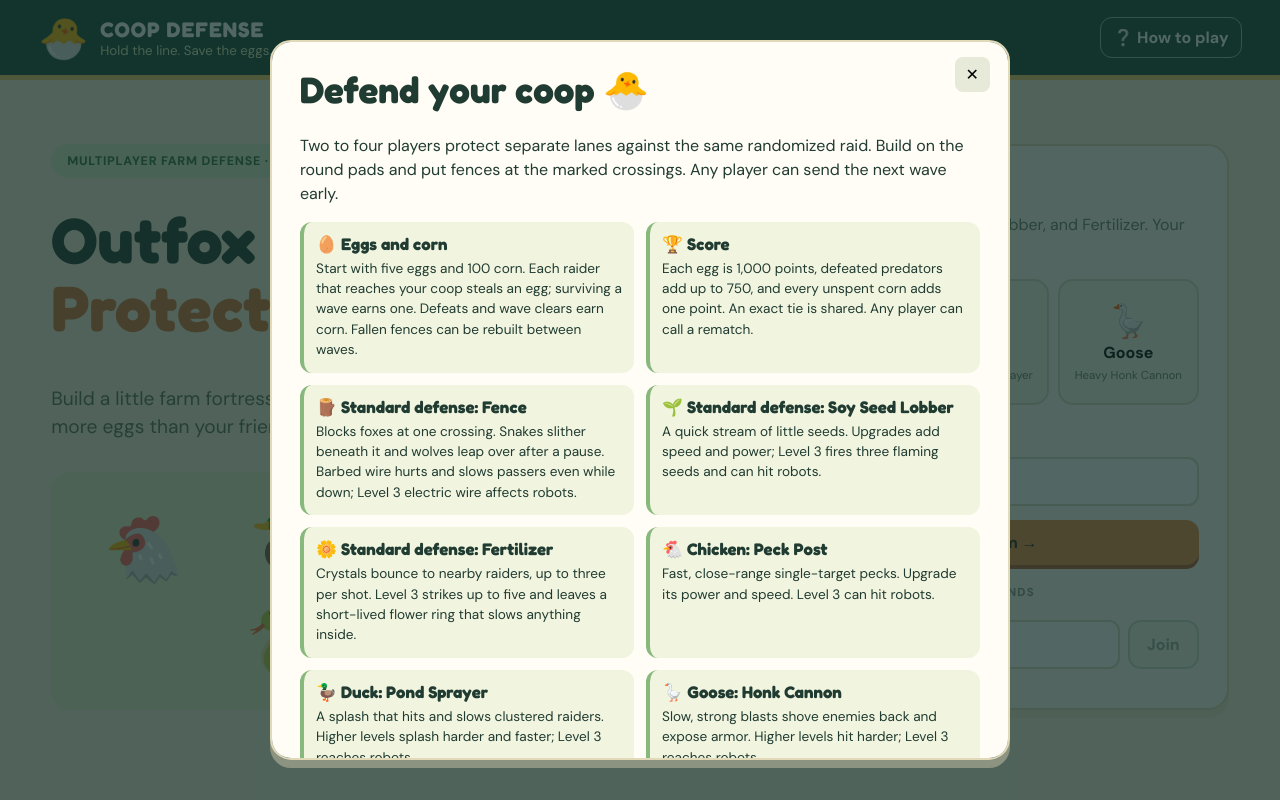
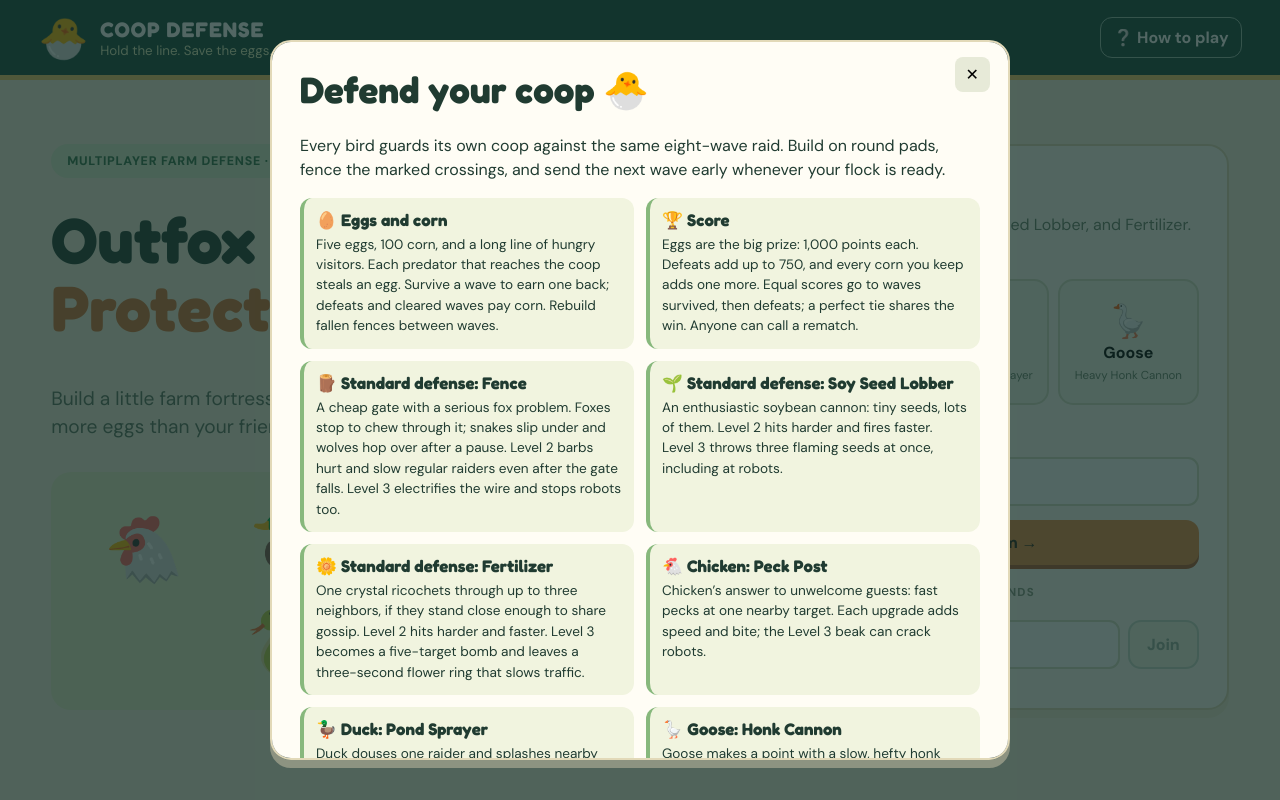
Before and after one commit to McNultyVan/Coop_Defense, a React (Vite) app: page / in a window 1280 px wide. Both pictures are taken after a click on the button "❔ How to play". Built offline with nearby package versions, Linux system fonts and the light colour scheme.

Commit message:
Rewrite gameplay descriptions with clearer farm humor

```diff
--- a/src/main.tsx
+++ b/src/main.tsx
@@ -6,12 +6,36 @@ import './style.css';
 type Session={code:string;token:string};
 const ICON:Record<string,string>={chicken:'🐔',duck:'🦆',goose:'🪿',fox:'🦊',snake:'🐍',wolf:'🐺',fence:'🪵',soy:'🌱',fertilizer:'🌼',peck:'🐤',pond:'💦',honk:'📣'};
 const DEFENSE_DESC:Record<TowerType,[string,string,string]>={
- fence:['A cheap roadblock. Foxes stop; snakes slip under and wolves hop after a pause.','Barbed wire nips and slows passers, even when the fence is down.','Electric barbs hit robots and keep working after the tougher rails collapse.'],
- soy:['A little seed, fired fast. Place it where raiders linger.','Stronger seeds fly faster through the lane.','A flaming three-seed burst can scorch robots.'],
- fertilizer:['Crystals bounce through up to three tightly grouped raiders.','Concentrated crystals hit harder, bounce farther and fire faster.','A five-target bomb blooms into a fading slow-flower ring; robots feel it too.'],
- peck:['A speedy chicken post pecks one nearby raider at a time.','Sharper pecks come faster and hit harder.','A rapid golden beak can punch through robot shells.'],
- pond:['Duck-made splash slows a small cluster at the impact spot.','Bigger, quicker splashes hold groups in place longer.','A frosty wave can soak and slow robots.'],
- honk:['Goose power: a heavy honk shoves and cracks one target.','Deeper honks hit harder and rattle armor more often.','A thunderous blast can shove robots and break their plating.']
+ fence:[
+  'A budget barricade with a fox-sized attitude. Foxes stop here; snakes and wolves can get past after a pause.',
+  'Add barbs: nonrobot passers take damage and slow down, even after the rails fall.',
+  'Reinforced rails and electric barbs stop robots too. The wire keeps zapping after a knockdown.'
+ ],
+ soy:[
+  'Tiny soy seeds pepper the raider closest to your coop. Light damage, rapid fire.',
+  'Heavier seeds and a quicker trigger mean more hits before trouble reaches the coop.',
+  'Three flaming seeds per volley. Robots are finally on the menu.'
+ ],
+ fertilizer:[
+  'One crystal skips between up to three neighbors, but it cannot cross an empty stretch.',
+  'Concentrate the mix: stronger hits, faster shots, and a longer hop to the next raider.',
+  'A five-target bomb plants flowers that slow passers for three seconds, robots included.'
+ ],
+ peck:[
+  'Chicken posted a guard with a very busy beak. Quick pecks, short reach.',
+  'Sharper beak, faster jabs. Close visitors get the point.',
+  'A golden beak pecks through robot armor. The short reach still applies.'
+ ],
+ pond:[
+  'Duck douses one raider and splashes nearby company, slowing the whole soggy group.',
+  'Stronger splashes arrive sooner. Crowds get wet in a hurry.',
+  'A full-strength soaking hits and slows robots too. No umbrella helps.'
+ ],
+ honk:[
+  'One honk, one shove. A slow, heavy blast that rattles armor.',
+  'A louder honk lands harder and comes around sooner. Armor loses the argument.',
+  'A thunderclap that shoves robots and cracks their armor.'
+ ]
 };
 const BIRDS:Bird[]=['chicken','duck','goose'];
 const parseSession=():Session|null=>{try{return JSON.parse(localStorage.getItem('coop-session')||'null')}catch{return null}};
@@ -48,7 +72,7 @@ function App(){
  const winner=game?.phase==='results'?[...game.players].sort(ranking)[0]:null;const tied=winner&&(game?.players.filter(p=>score(p)===score(winner!)&&p.waves===winner.waves&&p.kills===winner.kills).length||0)>1;
  return <div className="app">
   <header className="topbar"><div className="brand"><span className="brand-mark">🐣</span><div><strong>COOP DEFENSE</strong><small>Hold the line. Save the eggs.</small></div></div><div className="header-actions"><button className="ghost" onClick={()=>setHelp(true)}>❔ How to play</button>{session&&<button className="ghost" onClick={leave}>Leave room</button>}</div></header>
-  {!session?<main className="landing"><div className="hero"><div className="ribbon">MULTIPLAYER FARM DEFENSE · 2–4 PLAYERS</div><h1>Outfox the foxes.<br/><em>Protect your coop.</em></h1><p>Build a little farm fortress, survive eight waves together, and keep more eggs than your friends.</p><div className="hero-animals">🐔　🦆　🪿 <span>vs</span> 🦊　🐍　🐺</div></div><div className="entry card"><h2>Choose your bird</h2><p>Everyone gets Fence, Soy Seed Lobber, and Fertilizer. Your bird brings one special tower.</p><div className="bird-grid">{BIRDS.map(b=><button key={b} className={`bird-card ${bird===b?'chosen':''}`} onClick={()=>setBird(b)}><span>{ICON[b]}</span><strong>{b}</strong><small>{b==='chicken'?'Fast Peck Post':b==='duck'?'Splash Pond Sprayer':'Heavy Honk Cannon'}</small></button>)}</div><label>Your name<input maxLength={18} value={name} onChange={e=>setName(e.target.value)} placeholder="Farm defender"/></label><button className="primary wide" disabled={busy} onClick={()=>enter('create')}>Create room →</button><div className="or">OR JOIN FRIENDS</div><div className="join"><input aria-label="Room code" maxLength={5} value={code} onChange={e=>setCode(e.target.value.toUpperCase())} placeholder="ROOM CODE"/><button className="secondary" disabled={busy||code.length!==5} onClick={()=>enter('join')}>Join</button></div>{error&&<p className="error">{error}</p>}</div></main>:
+  {!session?<main className="landing"><div className="hero"><div className="ribbon">MULTIPLAYER FARM DEFENSE · 2–4 PLAYERS</div><h1>Outfox the foxes.<br/><em>Protect your coop.</em></h1><p>Build a little farm fortress, survive eight waves together, and keep more eggs than your friends.</p><div className="hero-animals">🐔　🦆　🪿 <span>vs</span> 🦊　🐍　🐺</div></div><div className="entry card"><h2>Choose your bird</h2><p>Every bird can build Fence, Soy Seed Lobber, and Fertilizer. Your bird adds one specialty.</p><div className="bird-grid">{BIRDS.map(b=><button key={b} className={`bird-card ${bird===b?'chosen':''}`} onClick={()=>setBird(b)}><span>{ICON[b]}</span><strong>{b}</strong><small>{b==='chicken'?'Fast Peck Post':b==='duck'?'Splash Pond Sprayer':'Heavy Honk Cannon'}</small></button>)}</div><label>Your name<input maxLength={18} value={name} onChange={e=>setName(e.target.value)} placeholder="Farm defender"/></label><button className="primary wide" disabled={busy} onClick={()=>enter('create')}>Create room →</button><div className="or">OR JOIN FRIENDS</div><div className="join"><input aria-label="Room code" maxLength={5} value={code} onChange={e=>setCode(e.target.value.toUpperCase())} placeholder="ROOM CODE"/><button className="secondary" disabled={busy||code.length!==5} onClick={()=>enter('join')}>Join</button></div>{error&&<p className="error">{error}</p>}</div></main>:
   !game?<main className="loading">🌱 Connecting to room {session.code}… <small>{connection}</small>{error&&<button onClick={leave}>{error} Leave</button>}</main>:
   <main className="game-layout">
    <section className="play-area">
@@ -59,20 +83,20 @@ function App(){
    </section>
    <aside className="sidebar"><div className="card standings"><h2>🏅 Live standings</h2>{[...game.players].sort(ranking).map((p,i)=><div className={`standing ${p.id===me?.id?'self':''}`} key={p.id}><span className="place">{i+1}</span><span className="bird-icon">{ICON[p.bird]}</span><div><strong>{p.name}{p.id===me?.id?' · you':''}</strong><small>{p.eggs===0?'Eliminated':p.connected?'Defending':'Disconnected'} · {p.kills} defeats</small></div><b>🥚 {p.eggs}</b></div>)}</div><div className="card wave-preview"><h2>🌾 Raid report</h2><p>{game.phase==='lobby'?'Get ready for the first raid.':game.phase==='break'?`Next: wave ${game.wave} · ${game.wavePlan[game.wave-1]?.length||0} predators`:`Current: wave ${game.wave} of 8 · ${game.wavePlan[game.wave-1]?.length||0} predators`}</p><div className="enemy-tags">{game.wave>0&&Array.from(new Set((game.wavePlan?.[game.wave-1]||[]).map(e=>`${e.variant} ${e.family}`))).map(s=><span key={s}>{s.includes('machine')?'🤖':s.includes('armored')?'🛡️':'🐾'} {s}</span>)}</div><small>Foxes attack fences · Snakes slither under · Wolves hop over</small></div><div className="card mini-rules"><h2>🐣 The goal</h2><p>Survive for eggs, defeat raiders for points, and save corn for the final score. Every wave gets tougher.</p><button className="text-link" onClick={()=>setHelp(true)}>Read all rules →</button></div></aside>
   </main>}
-  {help&&<div className="modal-backdrop" onClick={()=>setHelp(false)}><div className="modal card" role="dialog" aria-modal="true" aria-label="How to play" onClick={e=>e.stopPropagation()}><button className="modal-close" onClick={()=>setHelp(false)}>✕</button><h1>Defend your coop 🐣</h1><p>Two to four players protect separate lanes against the same randomized raid. Build on the round pads and put fences at the marked crossings. Any player can send the next wave early.</p><div className="rules-grid">
- <div><h3>🥚 Eggs and corn</h3><p>Start with five eggs and 100 corn. Each raider that reaches your coop steals an egg; surviving a wave earns one. Defeats and wave clears earn corn. Fallen fences can be rebuilt between waves.</p></div>
- <div><h3>🏆 Score</h3><p>Each egg is 1,000 points, defeated predators add up to 750, and every unspent corn adds one point. An exact tie is shared. Any player can call a rematch.</p></div>
- <div><h3>🪵 Standard defense: Fence</h3><p>Blocks foxes at one crossing. Snakes slither beneath it and wolves leap over after a pause. Barbed wire hurts and slows passers even while down; Level 3 electric wire affects robots.</p></div>
- <div><h3>🌱 Standard defense: Soy Seed Lobber</h3><p>A quick stream of little seeds. Upgrades add speed and power; Level 3 fires three flaming seeds and can hit robots.</p></div>
- <div><h3>🌼 Standard defense: Fertilizer</h3><p>Crystals bounce to nearby raiders, up to three per shot. Level 3 strikes up to five and leaves a short-lived flower ring that slows anything inside.</p></div>
- <div><h3>🐔 Chicken: Peck Post</h3><p>Fast, close-range single-target pecks. Upgrade its power and speed. Level 3 can hit robots.</p></div>
- <div><h3>🦆 Duck: Pond Sprayer</h3><p>A splash that hits and slows clustered raiders. Higher levels splash harder and faster; Level 3 reaches robots.</p></div>
- <div><h3>🪿 Goose: Honk Cannon</h3><p>Slow, strong blasts shove enemies back and expose armor. Higher levels hit harder; Level 3 reaches robots.</p></div>
- <div><h3>🦊 Foxes</h3><p>The baseline raider. Foxes stop and attack an intact fence until it falls. An armored fox sheds its plating under fire and keeps running.</p></div>
- <div><h3>🐍 Snakes</h3><p>Fast but lighter. A snake pauses at an intact fence, then slithers beneath it. Armored snakes shed their plating and continue as basic snakes.</p></div>
- <div><h3>🐺 Wolves</h3><p>Slow, heavy and hard to stop. A wolf pauses, then hops an intact fence. Armored wolves lose their plating before their basic body can be defeated.</p></div>
- <div><h3>🤖 Robots</h3><p>Machines first arrive in wave 7. Levels 1 and 2 cannot affect them. Only Level 3 defenses work.</p></div>
- <div><h3>🪶 Armored Ostrich</h3><p>Defeats slowly charge one armored runner. Send it during a wave: it sweeps down the lane, pushing regular raiders back without damage. Robots stay in place for two seconds instead.</p></div>
+  {help&&<div className="modal-backdrop" onClick={()=>setHelp(false)}><div className="modal card" role="dialog" aria-modal="true" aria-label="How to play" onClick={e=>e.stopPropagation()}><button className="modal-close" onClick={()=>setHelp(false)}>✕</button><h1>Defend your coop 🐣</h1><p>Every bird guards its own coop against the same eight-wave raid. Build on round pads, fence the marked crossings, and send the next wave early whenever your flock is ready.</p><div className="rules-grid">
+ <div><h3>🥚 Eggs and corn</h3><p>Five eggs, 100 corn, and a long line of hungry visitors. Each predator that reaches the coop steals an egg. Survive a wave to earn one back; defeats and cleared waves pay corn. Rebuild fallen fences between waves.</p></div>
+ <div><h3>🏆 Score</h3><p>Eggs are the big prize: 1,000 points each. Defeats add up to 750, and every corn you keep adds one more. Equal scores go to waves survived, then defeats; a perfect tie shares the win. Anyone can call a rematch.</p></div>
+ <div><h3>🪵 Standard defense: Fence</h3><p>A cheap gate with a serious fox problem. Foxes stop to chew through it; snakes slip under and wolves hop over after a pause. Level 2 barbs hurt and slow regular raiders even after the gate falls. Level 3 electrifies the wire and stops robots too.</p></div>
+ <div><h3>🌱 Standard defense: Soy Seed Lobber</h3><p>An enthusiastic soybean cannon: tiny seeds, lots of them. Level 2 hits harder and fires faster. Level 3 throws three flaming seeds at once, including at robots.</p></div>
+ <div><h3>🌼 Standard defense: Fertilizer</h3><p>One crystal ricochets through up to three neighbors, if they stand close enough to share gossip. Level 2 hits harder and faster. Level 3 becomes a five-target bomb and leaves a three-second flower ring that slows traffic.</p></div>
+ <div><h3>🐔 Chicken: Peck Post</h3><p>Chicken’s answer to unwelcome guests: fast pecks at one nearby target. Each upgrade adds speed and bite; the Level 3 beak can crack robots.</p></div>
+ <div><h3>🦆 Duck: Pond Sprayer</h3><p>Duck douses one raider and splashes nearby company, slowing the group. Upgrades hit harder and come faster; Level 3 can soak robots.</p></div>
+ <div><h3>🪿 Goose: Honk Cannon</h3><p>Goose makes a point with a slow, hefty honk that shoves targets back and weakens armor. Upgrades hit harder and come sooner; Level 3 can budge robots.</p></div>
+ <div><h3>🦊 Foxes</h3><p>Foxes take the straightforward route: stop at a fence and gnaw until it falls. Break an armored fox’s plating and the fox underneath keeps charging.</p></div>
+ <div><h3>🐍 Snakes</h3><p>The fast ones. A snake pauses at a fence, slips underneath, and keeps moving. Break its armor and you still have the snake to deal with.</p></div>
+ <div><h3>🐺 Wolves</h3><p>Big, slow, stubborn. Wolves pause, then hop an intact fence. Break the plating; the wolf underneath is still coming.</p></div>
+ <div><h3>🤖 Robots</h3><p>Wave 7 brings metal versions of every predator. Level 1 and 2 defenses cannot touch them; only Level 3 can. Your armored ostrich can still knock them down for two seconds.</p></div>
+ <div><h3>🪶 Armored Ostrich</h3><p>Defeats charge your armored ostrich. Unleash it during a wave and it barrels down the lane, shoving regular predators backward without hurting them. Ostriches knock robots down for two seconds. No damage, just a very forceful timeout.</p></div>
  </div><button className="primary wide" onClick={()=>setHelp(false)}>Let's defend!</button></div></div>}
  </div>
 }
@@ -89,7 +113,7 @@ function Field({player,game,selection,onSelect,now}:{player:Player;game:Game;sel
  {FENCE_POS.map((x,i)=>{const t=player.towers.find(t=>t.type==='fence'&&t.pad===i),y=laneY(x)*420+30;return <g key={i} onClick={()=>onSelect('fence',i)} className="clickable"><circle cx={35+x*925} cy={y} r="28" fill={selection?.kind==='fence'&&selection.pad===i?'#ffe579':t?'#795b40':'#fff5d5'} stroke="#553f30" strokeWidth="3" strokeDasharray={t?'':'5 5'}/>{t?<TowerSprite type="fence" level={t.level} x={35+x*925} y={y} down={t.hp<=0}/>:<text x={24+x*925} y={y+10} fontSize="29">＋</text>}{t&&<text x={20+x*925} y={y-32} className="field-label">FENCE · {t.hp>0?`L${t.level}`:'DOWN'}</text>}</g>})}
  {PADS.map((x,i)=>{const t=player.towers.find(t=>t.type!=='fence'&&t.pad===i),y=laneY(x)*420+30+(i%2?-73:76);return <g key={i} onClick={()=>onSelect('tower',i)} className="clickable"><circle cx={35+x*925} cy={y} r="30" fill={selection?.kind==='tower'&&selection.pad===i?'#ffe579':t?'#ffedc6':'#e3f5d6'} stroke={t?'#a35e30':'#6e9d70'} strokeWidth="3" strokeDasharray={t?'':'6 5'}/>{t?<TowerSprite type={t.type} level={t.level} x={35+x*925} y={y}/>:<text x={24+x*925} y={y+10} fontSize="30">＋</text>}{t&&<text x={25+x*925} y={y-35} className="field-label">LV {t.level}</text>}</g>})}
  {(game.effects[player.id]||[]).filter(effect=>effect.until>now).map(effect=>{const index=player.towers.find(t=>t.type===effect.type&&PADS[t.pad]===effect.from)?.pad??0;const x1=35+effect.from*925,y1=laneY(effect.from)*420+30+(effect.bounce?0:index%2?-73:76),x2=35+effect.to*925,y2=laneY(effect.to)*420+30;const progress=Math.min(1,(now-effect.at)/320);const colors:Record<string,string>={soy:effect.level===3?'#ff7928':'#b5dc5d',fertilizer:'#e3b2f9',peck:'#ffe06a',pond:'#65ddfa',honk:'#fff59d'};return <g key={effect.id} className="attack-effect"><path d={`M${x1} ${y1} Q${(x1+x2)/2} ${Math.min(y1,y2)-45} ${x2} ${y2}`} fill="none" stroke={colors[effect.type]} strokeWidth={effect.type==='honk'?9:effect.level===3?6:3} opacity={.7*(1-progress)} strokeDasharray={effect.type==='honk'?'10 7':undefined}/><circle cx={x1+(x2-x1)*progress} cy={y1+(y2-y1)*progress-32*Math.sin(Math.PI*progress)} r={effect.type==='fertilizer'&&effect.level===3?12:effect.type==='honk'?11:6} fill={colors[effect.type]} stroke="#fff8d9" strokeWidth="2"/>{effect.type==='soy'&&effect.level===3&&<><circle cx={x1+(x2-x1)*progress-8} cy={y1+(y2-y1)*progress-22*Math.sin(Math.PI*progress)} r="4" fill="#ffa837"/><circle cx={x1+(x2-x1)*progress+8} cy={y1+(y2-y1)*progress-22*Math.sin(Math.PI*progress)} r="4" fill="#ffa837"/></>}</g>})}
- {player.enemies.map((e:Enemy)=>{const x=35+e.x*925,y=laneY(e.x)*420+30;return <g key={e.id} className="enemy-unit" style={{transform:`translate(${x}px, ${y}px)`}}><EnemySprite family={e.family} variant={e.variant} x={0} y={0}/>{e.armorShedAt&&now-e.armorShedAt<650&&<g className="armor-shards"><path d="M-20-17l-14-14-5 15m53-3 15-13 5 15" fill="#bcc9ce" stroke="#52656e" strokeWidth="3" opacity={1-(now-e.armorShedAt)/650}/></g>}{e.stunUntil>now&&<text x="-10" y="-48" fontSize="21">⚡</text>}<rect x="-23" y="-39" width="46" height="6" rx="2" fill="#563b3b"/><rect x="-23" y="-39" width={46*e.hp/e.maxHp} height="6" rx="2" fill="#60d75b"/></g>})}
+ {player.enemies.map((e:Enemy)=>{const x=35+e.x*925,y=laneY(e.x)*420+30;return <g key={e.id} className={`enemy-unit ${e.variant==='machine'&&e.stunUntil>now?'stunned':''}`} style={{transform:`translate(${x}px, ${y}px)`}}><EnemySprite family={e.family} variant={e.variant} x={0} y={0}/>{e.armorShedAt&&now-e.armorShedAt<650&&<g className="armor-shards"><path d="M-20-17l-14-14-5 15m53-3 15-13 5 15" fill="#bcc9ce" stroke="#52656e" strokeWidth="3" opacity={1-(now-e.armorShedAt)/650}/></g>}{e.stunUntil>now&&<text x="-10" y="-48" fontSize="21">⚡</text>}<rect x="-23" y="-39" width="46" height="6" rx="2" fill="#563b3b"/><rect x="-23" y="-39" width={46*e.hp/e.maxHp} height="6" rx="2" fill="#60d75b"/></g>})}
  {player.ostrichUntil>now&&player.ostrichAt>0&&<g className="ostrich-run"><OstrichSprite x={35+Math.min(1,(now-player.ostrichAt)/3200)*925} y={laneY(Math.min(1,(now-player.ostrichAt)/3200))*420+30}/></g>}
  {player.eggs===0&&<g><rect width="1000" height="480" fill="#142b28" opacity=".47"/><text x="500" y="225" textAnchor="middle" fontSize="52" fontWeight="900" fill="white">COOP LOST</text><text x="500" y="270" textAnchor="middle" fontSize="23" fill="white">Watch the remaining flock defend</text></g>}</svg>;
 }
--- a/src/style.css
+++ b/src/style.css
@@ -49,3 +49,4 @@
 @media(max-width:720px){.field{width:100%;min-width:0;aspect-ratio:1000/530}.field-wrap{overflow:hidden}.build-options{grid-template-columns:repeat(2,minmax(0,1fr))}.build-option{min-width:0;min-height:175px;padding:10px}.build-option strong{font-size:.95rem}.build-option small{font-size:.76rem}.rules-grid{grid-template-columns:1fr}.wave-countdown{position:absolute;left:50%;top:26%;transform:translateX(-50%);margin:0}}
 @media(max-width:440px){.build-options{grid-template-columns:1fr}.build-option{min-height:0}.upgrade-action{max-width:none}}
 @media(prefers-reduced-motion:reduce){.enemy-unit{transition:none}}
+.enemy-unit.stunned .enemy-sprite{transform:rotate(72deg) translateY(10px);transform-origin:0 0;transition:transform 180ms ease-out}
```
Also changed, not shown: 1 other file (tests, documents, lock files or other folders).
